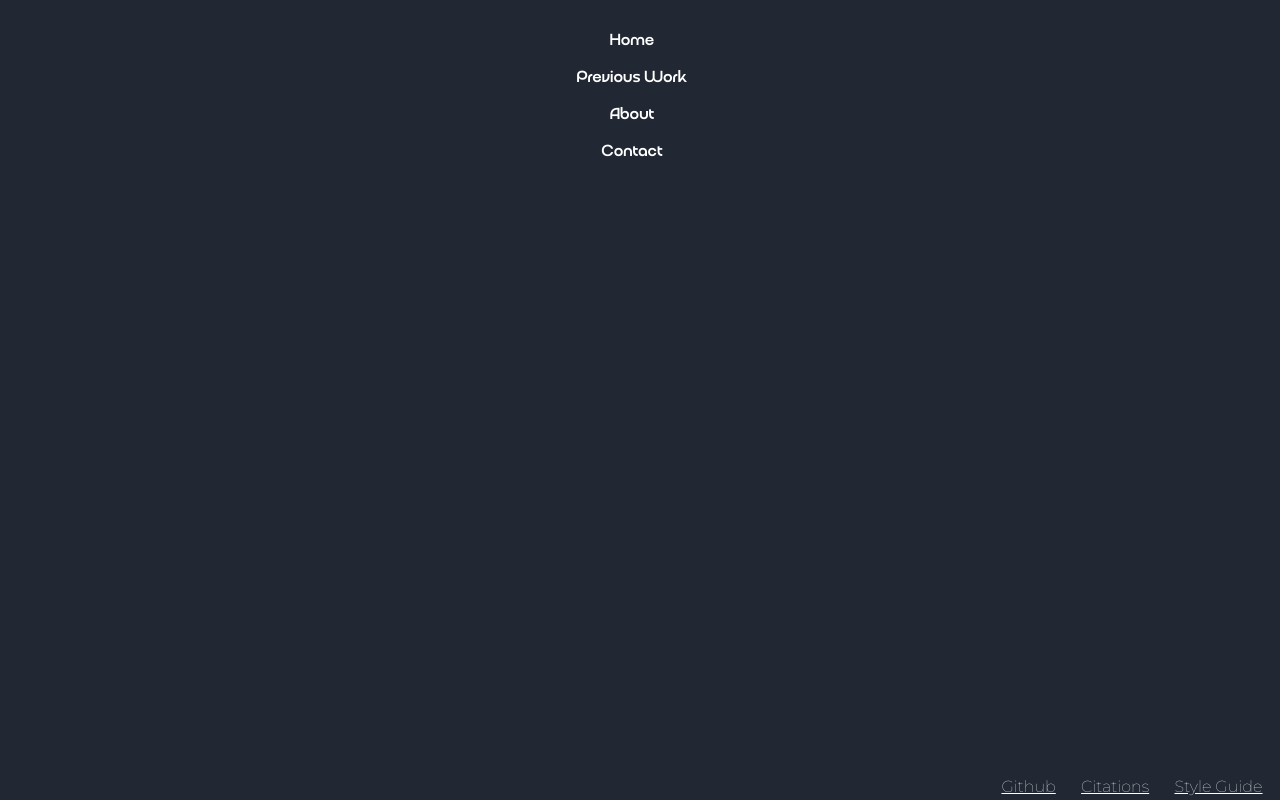
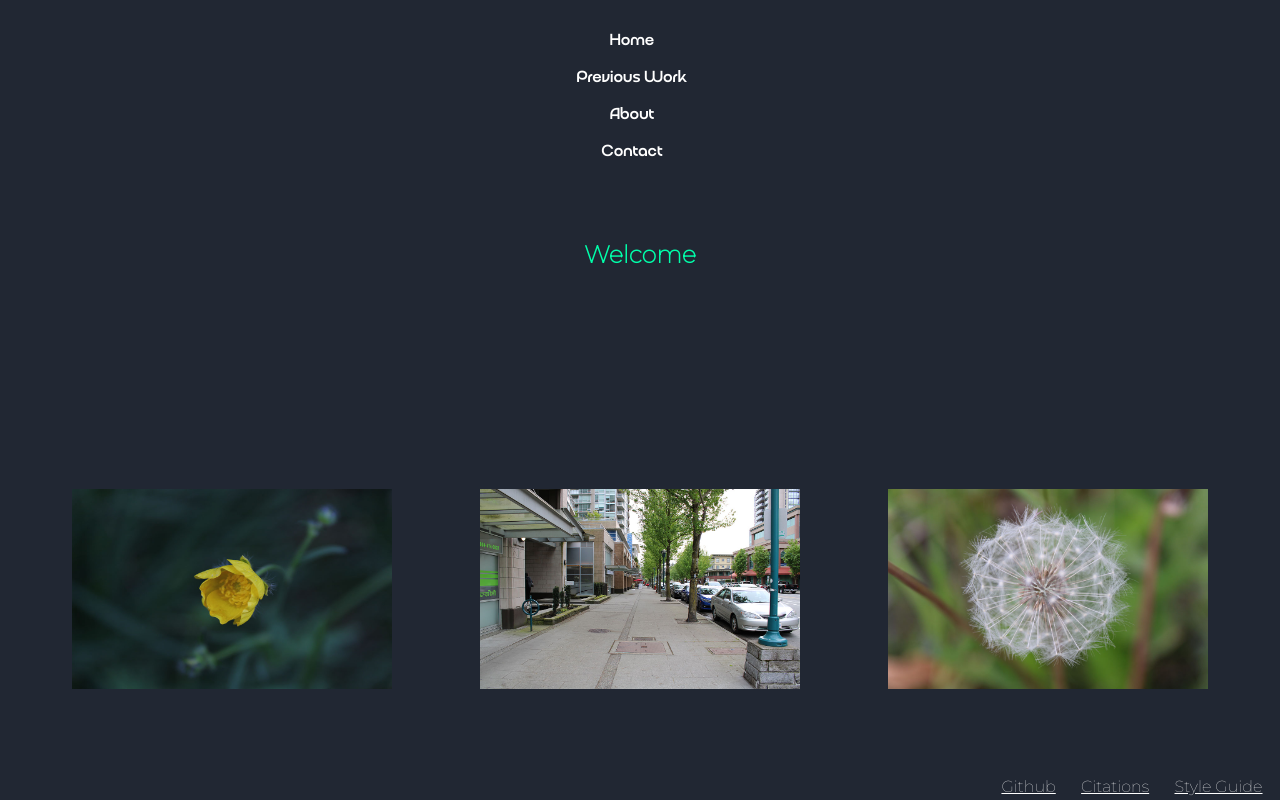
Before and after one commit to GlitchedCola/IAT-339-P03, a plain HTML site: page index.html in a window 1280 px wide. Drawn offline with Linux system fonts and the light colour scheme; files whose address does not match are found by name.

Commit message:
Update index.html

```diff
--- a/index.html
+++ b/index.html
@@ -15,6 +15,24 @@
                 <a href="contact.html" class="button-nav">Contact</a>
             </nav>
         </header>
+
+        <section class="page-title">
+            <h1>Welcome</h1>
+        </section>
+
+        <section>
+          <div class="home-links">
+            <a class="image-link" href="previous-work.html"
+              ><img class="home-img" src="img\placeholder1.JPG"
+            /></a>
+            <a class="image-link" href="about.html"
+              ><img class="home-img" src="img\placeholder2.JPG"
+            /></a>
+            <a class="image-link" href="contact.html"
+              ><img class="home-img" src="img\placeholder3.JPG"
+            /></a>
+          </div>
+        </section>
     </body>
 
     <footer>
```
